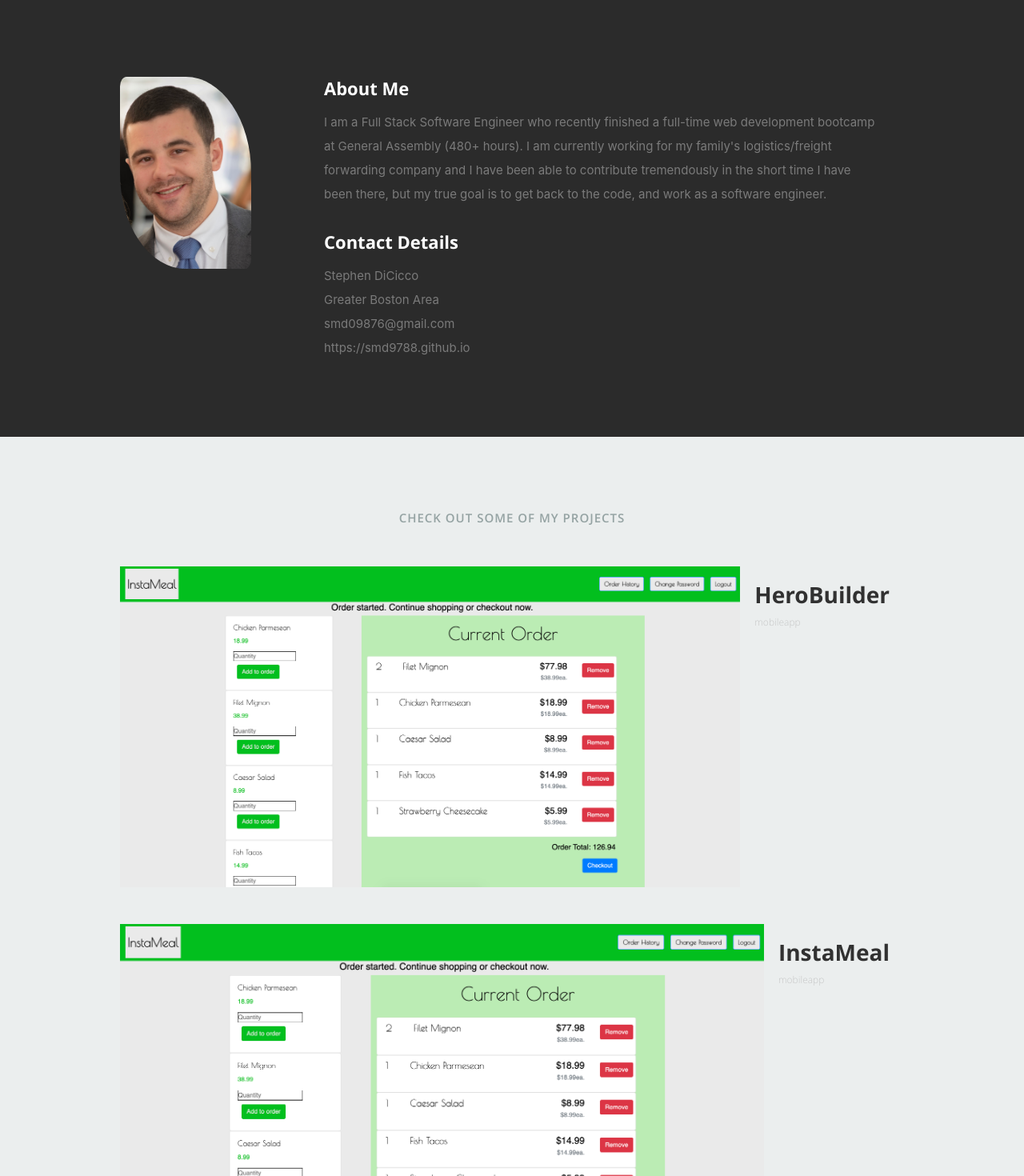
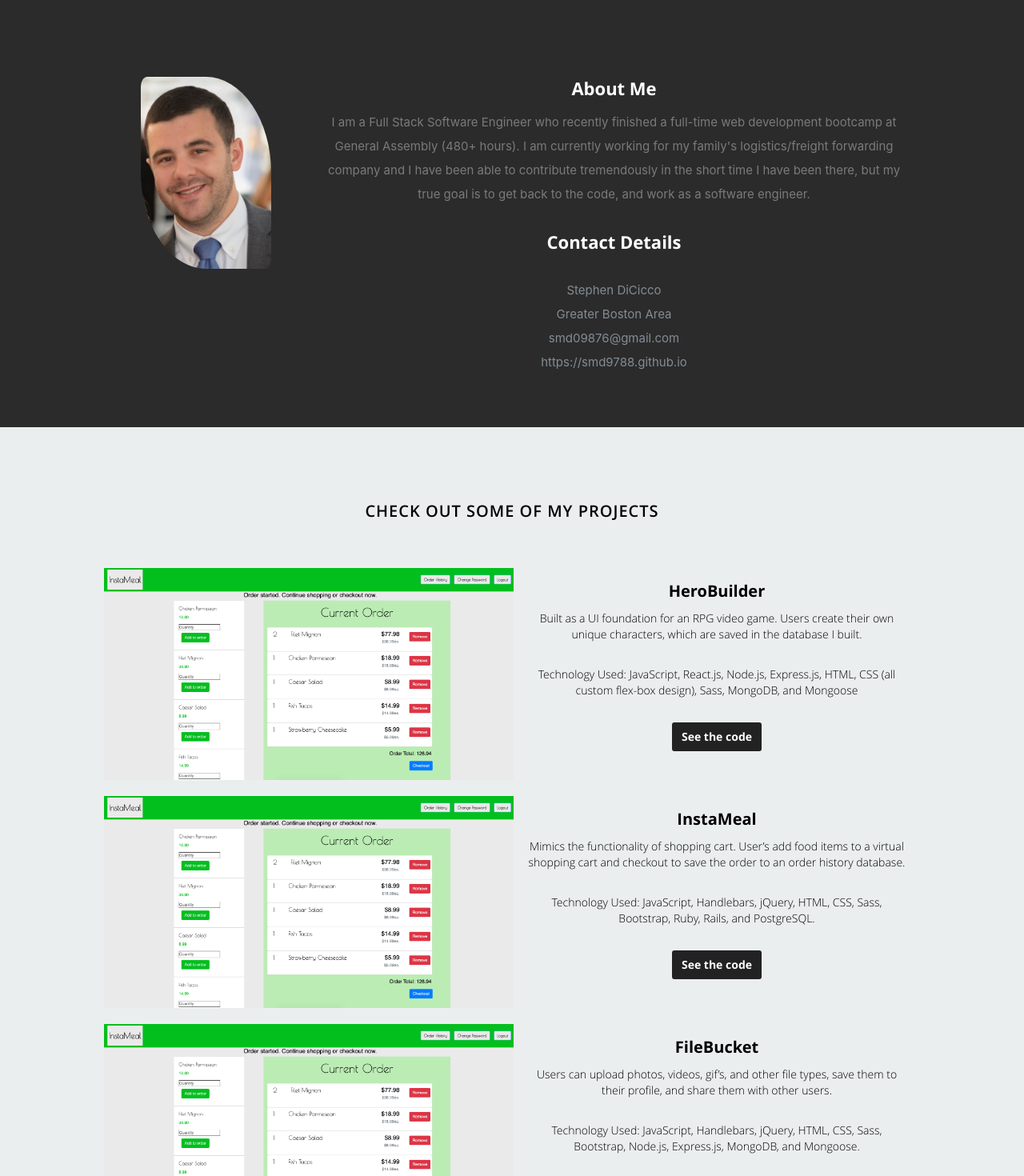
Before and after one commit to smd9788/smd9788.github.io, a React (Create React App) app: page / in a window 1280 px wide. Shown: the part 800-2270 px from the top of the page at 80% size. Built offline with nearby package versions, Linux system fonts and the light colour scheme.

Commit message:
Fixed responsiveness/style of project items     - added description and tech used for each project     - fixed column layout of each project item and resized     - added github button for each project (missing links)

```diff
--- a/public/css/default.css
+++ b/public/css/default.css
@@ -288,14 +288,14 @@ hr { border: solid #E3E3E3; border-width: 1px 0 0; clear: both; margin: 11px 0 3
 a, a:visited {
    text-decoration: none;
    outline: 0;
-   color: #11ABB0;
+   color: #fff;
 
    -webkit-transition: color .3s ease-in-out;
    -moz-transition: color .3s ease-in-out;
    -o-transition: color .3s ease-in-out;
    transition: color .3s ease-in-out;
 }
-a:hover, a:focus { color: #313131; }
+a:hover, { color: #444; }
 p a, p a:visited { line-height: inherit; }
 
 
@@ -463,13 +463,13 @@ button,
 input[type="submit"],
 input[type="reset"],
 input[type="button"] {
-   font: 16px/30px 'opensans-bold', sans-serif;
-   background: #11ABB0;
+   font: 14px/28px 'opensans-bold', sans-serif;
+   background: #222;
    display: inline-block;
 	text-decoration: none;
    letter-spacing: 0;
    color: #fff;
-	padding: 12px 20px;
+	padding: 4px 12px;
 	margin-bottom: 18px;
    border: none;
    cursor: pointer;
--- a/public/css/layout.css
+++ b/public/css/layout.css
@@ -210,7 +210,7 @@ ul#nav li.current a { color: #F06000; }
    height: 240px;
    border-radius: 5% 50%;
 }
-#about .contact-details { width: 41.66667%; }
+#about .contact-details { width: 50; }
 #about .download {
    width: 58.33333%;
    padding-top: 6px;
@@ -415,12 +415,12 @@ ul#nav li.current a { color: #F06000; }
    padding-bottom: 60px;
 }
 #portfolio h1 {
-   font: 15px/24px 'opensans-semibold', sans-serif;
+   font: 2rem/3rem 'opensans-semibold', sans-serif;
    text-transform: uppercase;
    letter-spacing: 1px;
    text-align: center;
-   margin-bottom: 48px;
-   color: #95A3A3;
+   margin-bottom: 56px;
+   color: #000;
 }
 
 /* Portfolio Content */
@@ -439,6 +439,15 @@ ul#nav li.current a { color: #F06000; }
 .portfolio-item .item-wrap a {
    display: block;
    cursor: pointer;
+}
+.portfolio-item a {
+   align-self: center;
+}
+
+.portfolio-item a img {
+   height: stretch;
+   min-width: 40vw;
+   max-width: 40vw;
 }
 
 /* overlay */
@@ -484,17 +493,16 @@ ul#nav li.current a { color: #F06000; }
    margin-left: -15px;
    margin-top: -15px;
 }
-.portfolio-item .item-wrap img {
-   vertical-align: bottom;
-}
 .portfolio-item .portfolio-item-meta { padding: 18px }
 .portfolio-item .portfolio-item-meta h5 {
    font: 14px/21px 'opensans-bold', sans-serif;
-   color: #fff;
+   font-size: 2rem;
+   color: #000;
+   margin-bottom: 14px;
 }
 .portfolio-item .portfolio-item-meta p {
-   font: 12px/18px 'opensans-light', sans-serif;
-   color: #c6c7c7;
+   font: 14px/20px 'opensans-light', sans-serif;
+   color: #000;
    margin-bottom: 0;
 }
 
@@ -632,70 +640,6 @@ call-to-action .button {
 	font-family: 'opensans-semibold', sans-serif;
 	color: #D8D8D8;
 }
-
-/* ------------------------------------------------------------------
-/* g. Testimonials
-/* ------------------------------------------------------------------ */
-
-#testimonials {
-   background: #1F1F1F url(../images/testimonials-bg.jpg) no-repeat center center;
-   background-size: cover !important;
-	-webkit-background-size: cover !important;
-   background-attachment: fixed;
-
-   position: relative;
-   min-height: 200px;
-   width: 100%;
-   overflow: hidden;
-}
-#testimonials .text-container {
-   padding-top: 96px;
-   padding-bottom: 66px;
-}
-#testimonials h1 {
-   font: 18px/24px 'opensans-bold', sans-serif;
-   text-transform: uppercase;
-   letter-spacing: 3px;
-   color: #fff;
-}
-#testimonials h1 span { display: none; }
-#testimonials .header-col { padding-top: 9px; }
-#testimonials .header-col h1:before {
-   font-family: 'FontAwesome';
-   content: "\f10d";
-	padding-right: 10px;
-	font-size: 72px;
-   line-height: 72px;
-   text-align: left;
-   float: left;
-   color: #fff;
-}
-
-/*	Blockquotes */
-#testimonials blockquote {
-   margin: 0 0px 30px 0px;
-   padding-left: 0;
-   position: relative;
-   text-shadow: 0px 1px 3px rgba(0, 0, 0, 1);
-}
-#testimonials blockquote:before { content: none; }
-#testimonials blockquote p {
-   font-family: 'librebaskerville-italic', serif;
-   padding: 0;
-   font-size: 24px;
-   line-height: 48px;
-   color: #fff
-}
-#testimonials blockquote cite {
-   display: block;
-   font-size: 12px;
-   font-style: normal;
-   line-height: 18px;
-   color: #fff;
-}
-#testimonials blockquote cite:before { content: "\2014 \0020"; }
-#testimonials blockquote cite a,
-#testimonials blockquote cite a:visited { color: #8B9798; border: none }
 
 /* Flex Slider
 /* ------------------------------------------------------------------ */
--- a/src/App.css
+++ b/src/App.css
@@ -18,12 +18,8 @@
   color: white;
 }
 
-.App-link {
-  color: #61dafb;
-}
-
-.item-img {
-  width: 10vw;
+.portfolio-item {
+  margin-bottom: 10px;
 }
 
 @keyframes App-logo-spin {
--- a/src/components/About.js
+++ b/src/components/About.js
@@ -5,40 +5,21 @@ export default class About extends Component {
     return (
       <section id="about">
          <div className="row">
-
             <div className="three columns">
-
-               <img className="profile-pic"  src="images/profilepic.jpg" alt="" />
-
+               <img className="profile-pic"  src="images/profilepic.jpg" alt="profilepic" />
             </div>
-
-            <div className="nine columns main-col">
-
+            <div className="nine columns contact-details">
                <h2>About Me</h2>
-               <p>
-               {
-                 resumeData.aboutme
-               }
-               </p>
-
-               <div className="row">
-
-                  <div className="columns contact-details">
-
+               <p>{resumeData.aboutme}</p>
                <h2>Contact Details</h2>
-                  <p className="address">
+               <p className="address"></p>
                <span>{resumeData.name}</span>
                <br></br>
-       						   <span>
-                     {resumeData.address}
-                    </span>
+               <span>{resumeData.address}</span>
                <br></br>
-                    <span>smd09876@gmail.com</span>
+               <span>{resumeData.email}</span>
                <br></br>
                <span>{resumeData.website}</span>
-       					   </p>
-                  </div>
-               </div>
             </div>
          </div>
       </section>
--- a/src/components/ContactUs.js
+++ b/src/components/ContactUs.js
@@ -1,30 +1,14 @@
 import React, { Component } from 'react';
 export default class ContactUs extends Component {
   render() {
-    let resumeData = this.props.resumeData;
     return (
       <section id="contact">
       <div className="row">
         <div className="twelve columns collapsed banner">
           <h2 style={{color: "#EEEEEE"}}>Feel free to contact me about work opportunities, networking, or just to share your story</h2>
-          <div className="banner-text">
-            <ul className="social" style={{textAlign: "center"}}>
-               {
-                 resumeData.socialLinks && resumeData.socialLinks.map(item =>{
-                   return(
-                           <li key={item.name} style={{display:"inline-block", margin:"0 4rem"}}>
-                             <a href={item.url} rel="noopener noreferrer" target="_blank"><i className={item.className} style={{color: "white"}}></i></a>
-                             <h6>{item.name}</h6>
-                           </li>
-                         )
-                       }
-                 )
-               }
-            </ul>
-          </div>
         </div>
       </div>
-  </section>
-        );
+      </section>
+      );
   }
 }
--- a/src/components/Footer.js
+++ b/src/components/Footer.js
@@ -12,7 +12,7 @@ export default class Footer extends Component {
                 return(
                   <li>
                     <a href={item.url}>
-                    <i className={item.className} />
+                     <i className={item.className} />
                     </a>
                   </li>
                 )
--- a/src/components/Portfolio.js
+++ b/src/components/Portfolio.js
@@ -1,4 +1,6 @@
 import React, { Component } from 'react';
+import '../App.css';
+
 export default class Porfolio extends Component {
   render() {
     let resumeData = this.props.resumeData;
@@ -8,16 +10,23 @@ export default class Porfolio extends Component {
         <div className="twelve columns collapsed">
           <h1>Check Out Some of My Projects</h1>
           <div id="portfolio-wrapper">
+            <div style={{display:"flex", flexDirection:"column"}}>
               {
                 resumeData.portfolio && resumeData.portfolio.map((item)=>{
                   return(
-                <div className="twelve columns portfolio-item" style={{display:"flex", flexDirection:"row"}}>
+                    <div className="portfolio-item" style={{display:"flex", flexDirection:"row"}}>
                       <a href={item.url} rel="noopener noreferrer" target="_blank">
                         <img src={`${item.imgurl}`} className="item-img" alt=""/>
                       </a>
                       <div className="portfolio-item-meta">
-                    <h2>{item.name}</h2>
+                        <h5>{item.name}</h5>
                         <p>{item.description}</p>
+                        <br></br>
+                        <p>{item.tech}</p>
+                        <br></br>
+                        <button>
+                          <a href={item.url}>See the code</a>
+                        </button>
                       </div>
                     </div>
                   )
@@ -26,6 +35,7 @@ export default class Porfolio extends Component {
               </div>
             </div>
           </div>
+        </div>
       </section>
     );
   }
--- a/src/resumeData.js
+++ b/src/resumeData.js
@@ -1,8 +1,9 @@
 let resumeData = {
     "imagebaseurl":"https://smd9788.github.io/",
     "name": "Stephen DiCicco",
+    "email": "smd09876@gmail.com",
     "linkedinId":"stephendicicco",
-    "roleDescription": "I am curious software engineer who lives for the Ah-Ha! moments",
+    "roleDescription": "I am hard working software engineer who lives for solving problems and the Ah-Ha! moments",
     "socialLinks":[
         {
           "name":"LinkedIn",
@@ -96,25 +97,31 @@ let resumeData = {
     "portfolio":[
       {
         "name":"HeroBuilder",
-        "description":"mobileapp",
+        "description":"Built as a UI foundation for an RPG video game. Users create their own unique characters, which are saved in the database I built.",
+        "tech":"Technology Used: JavaScript, React.js, Node.js, Express.js, HTML, CSS (all custom flex-box design), Sass, MongoDB, and Mongoose",
         "imgurl":"images/portfolio/instameal.png",
         "url":"https://smd9788.github.io/herobuilder-client/"
       },
       {
         "name":"InstaMeal",
-        "description":"mobileapp",
+        "description":"Mimics the functionality of shopping cart. User’s add food items to a virtual shopping cart and checkout to save the order to an order history database.",
+        "tech":"Technology Used: JavaScript, Handlebars, jQuery, HTML, CSS, Sass, Bootstrap, Ruby, Rails, and PostgreSQL.",
         "imgurl":"images/portfolio/instameal.png",
         "url": "https://smd9788.github.io/instameal-front-client/"
       },
       {
         "name":"FileBucket",
-        "description":"mobileapp",
-        "imgurl":"images/portfolio/instameal.png"
+        "description":"Users can upload photos, videos, gif’s, and other file types, save them to their profile, and share them with other users.",
+        "tech":"Technology Used: JavaScript, Handlebars, jQuery, HTML, CSS, Sass, Bootstrap, Node.js, Express.js, MongoDB, and Mongoose.",
+        "imgurl":"images/portfolio/instameal.png",
+        "url": "https://smd9788.github.io/instameal-front-client/"
       },
       {
-        "name":"Tic Tac Toe",
-        "description":"mobileapp",
-        "imgurl":"images/portfolio/instameal.png"
+        "name":"Tic-Tac-Toe",
+        "description":"Allows users to play a game of tic-tac-toe locally. App utilizes a third-party API to store player information, game results, and moves made.",
+        "tech":"Technology: JavaScript, Handlebars, jQuery, HTML, CSS, Sass, Bootstrap, Ruby, Rails, and PostgreSQL.",
+        "imgurl":"images/portfolio/instameal.png",
+        "url": "https://smd9788.github.io/instameal-front-client/"
       }
     ]
   }
```
Lines whose indentation alone changed are shown as unchanged.
